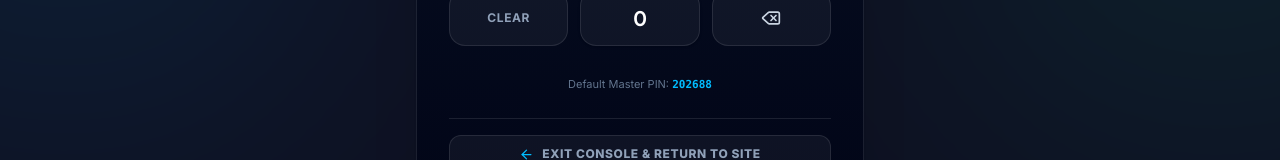
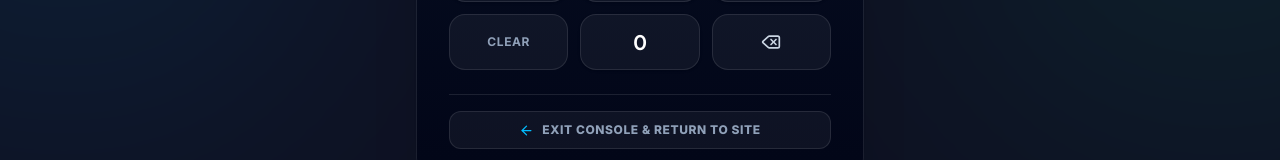
Before and after one commit to DevzekiFaith/carepay, a Next.js app: page /admin/jobs in a window 1280 px wide. Shown: the part 520-680 px from the top of the page. Built offline with nearby package versions, Linux system fonts and the light colour scheme; no server answers; the database is empty.

Commit message:
security(admin): remove default master PIN text display from admin lock screen card

```diff
--- a/app/components/admin/AdminLockScreen.tsx
+++ b/app/components/admin/AdminLockScreen.tsx
@@ -425,11 +425,6 @@ export default function AdminLockScreen({ onUnlock }: AdminLockScreenProps) {
               </button>
             </div>
 
-            <div className="text-center">
-              <span className="text-[11px] text-slate-500">
-                Default Master PIN: <strong className="text-sky-400 font-mono">202688</strong>
-              </span>
-            </div>
           </div>
         )}
 
```
